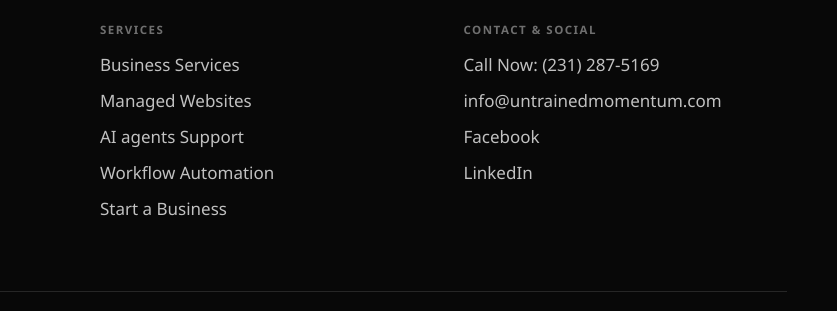
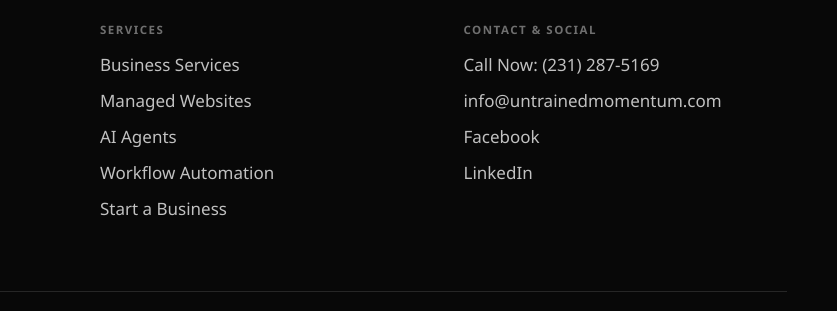
Before and after one commit to Untrainedmomentum/UntrainedMomentumWebsite, a website: page business-services.html in a window 1280 px wide. Shown: the part 3955-4266 px from the top of the page, 443-1280 px from the left. Drawn offline with Linux system fonts and the light colour scheme.

Commit message:
Polish AI agents service labels

```diff
--- a/business-services.html
+++ b/business-services.html
@@ -164,7 +164,7 @@
   <footer class="site-footer">
     <div class="footer-grid shell">
       <div><a class="brand" href="index.html"><img class="brand-logo" src="Logo_Red_SVG.svg" alt="Untrained Momentum"></a><p class="footer-copy">Small-business IT support, managed websites, AI agents, business systems, workflow automation, and practical technology help.</p></div>
-      <div><p class="footer-label">Services</p><div class="footer-links"><a href="business-services.html">Business Services</a><a href="managed-website-rental.html">Managed Websites</a><a href="ai-agents-small-business.html">AI agents Support</a><a href="workflow-automation-small-business.html">Workflow Automation</a><a href="business-startup-support.html">Start a Business</a></div></div>
+      <div><p class="footer-label">Services</p><div class="footer-links"><a href="business-services.html">Business Services</a><a href="managed-website-rental.html">Managed Websites</a><a href="ai-agents-small-business.html">AI Agents</a><a href="workflow-automation-small-business.html">Workflow Automation</a><a href="business-startup-support.html">Start a Business</a></div></div>
       <div><p class="footer-label">Contact &amp; Social</p><div class="footer-links"><a href="tel:+12312875169">Call Now: (231) 287-5169</a><a href="mailto:info@untrainedmomentum.com">info@untrainedmomentum.com</a><a href="https://www.facebook.com/UntrainedMomentum" target="_blank" rel="noopener noreferrer">Facebook</a><a href="https://www.linkedin.com/company/untrained-momentum" target="_blank" rel="noopener noreferrer">LinkedIn</a></div></div>
     </div>
     <div class="footer-bottom shell"><span>© <span data-year></span> Untrained Momentum, LLC</span><span><a href="privacy.html">Privacy</a> · <a href="terms.html">Terms</a></span></div>
```
